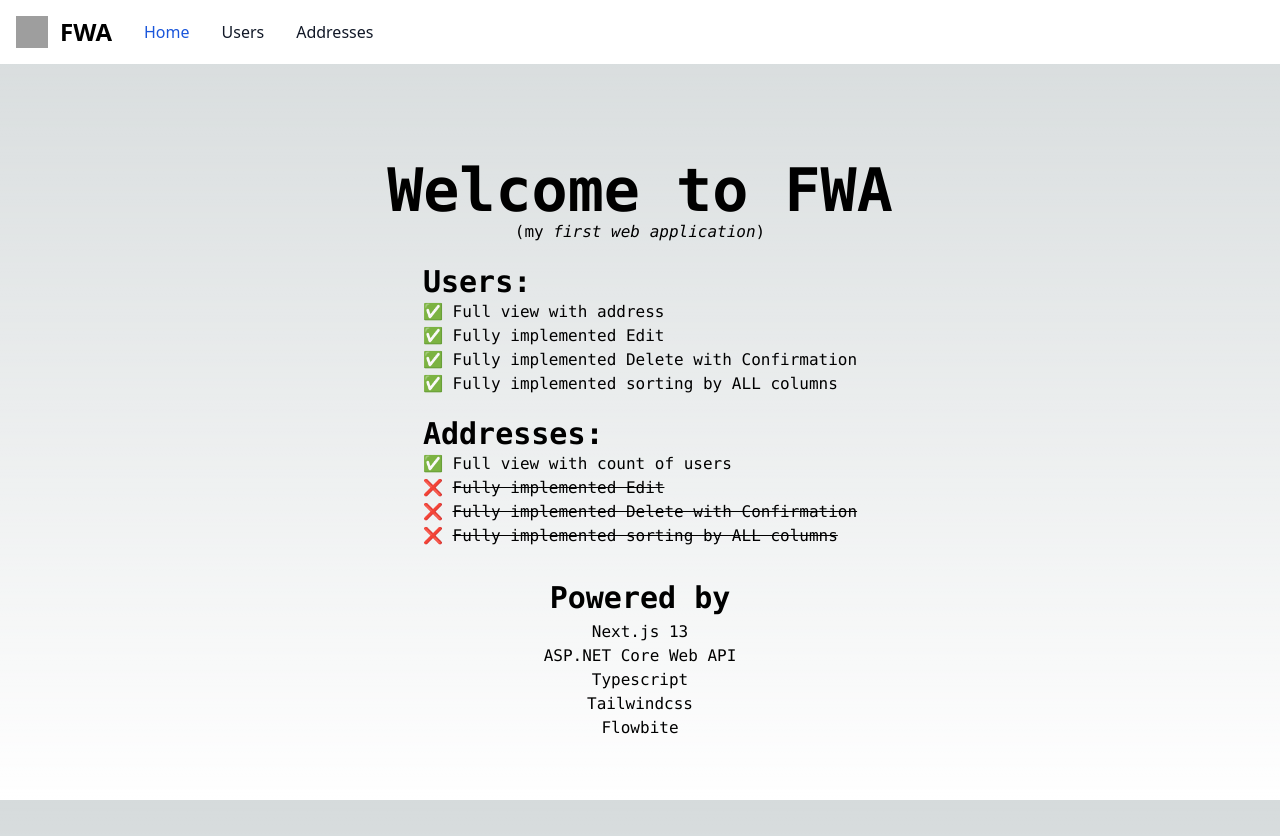
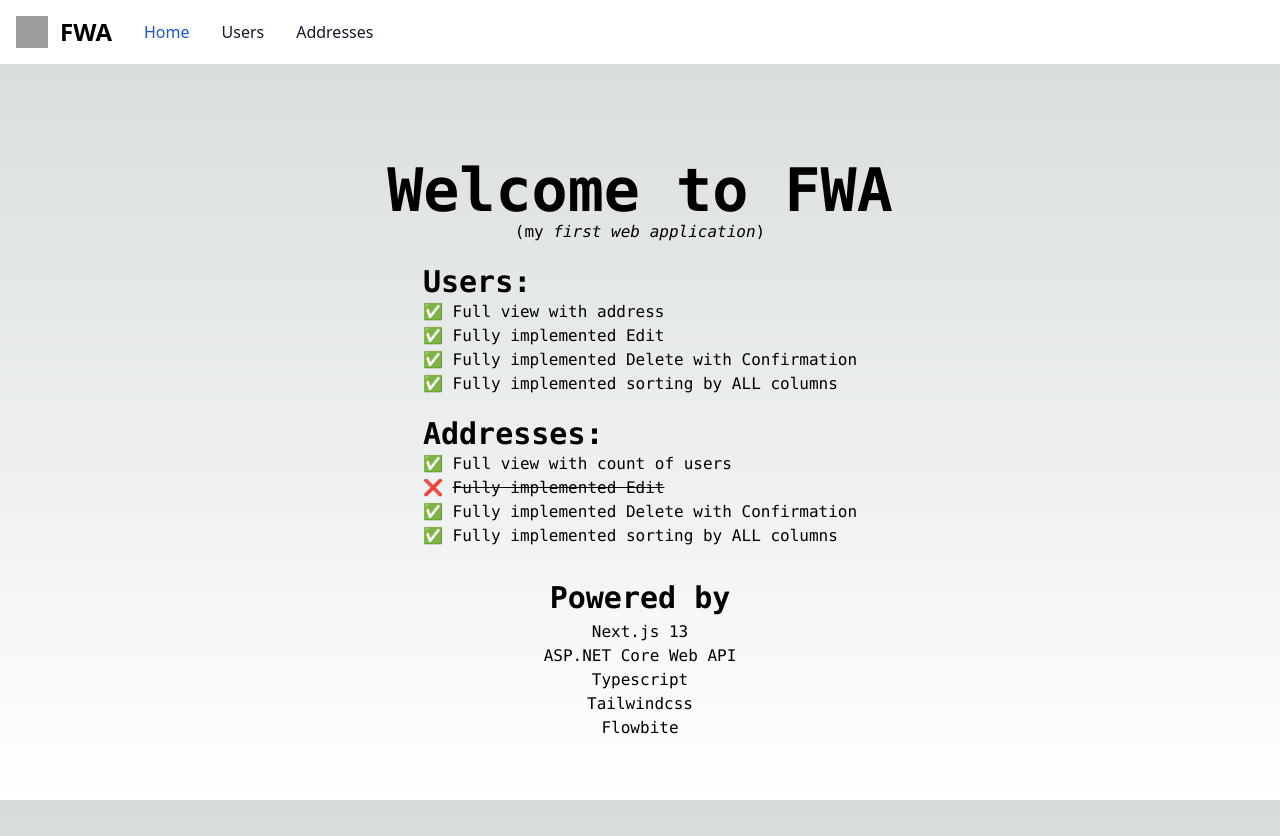
Before and after one commit to kubop/fwa-next-js, a Next.js app: page / in a window 1280 px wide. Built offline with nearby package versions, Linux system fonts and the light colour scheme; grey boxes are pictures that could not be loaded.

Commit message:
Update landing page

```diff
--- a/pages/index.tsx
+++ b/pages/index.tsx
@@ -19,8 +19,8 @@ export default function Home() {
         <ul>
           <li>✅ Full view with count of users</li>
           <li>❌ <s>Fully implemented Edit</s></li>
-          <li>❌ <s>Fully implemented Delete with Confirmation</s></li>
-          <li>❌ <s>Fully implemented sorting by ALL columns</s></li>
+          <li>✅ Fully implemented Delete with Confirmation</li>
+          <li>✅ Fully implemented sorting by ALL columns</li>
         </ul>
       </div>
 
```
